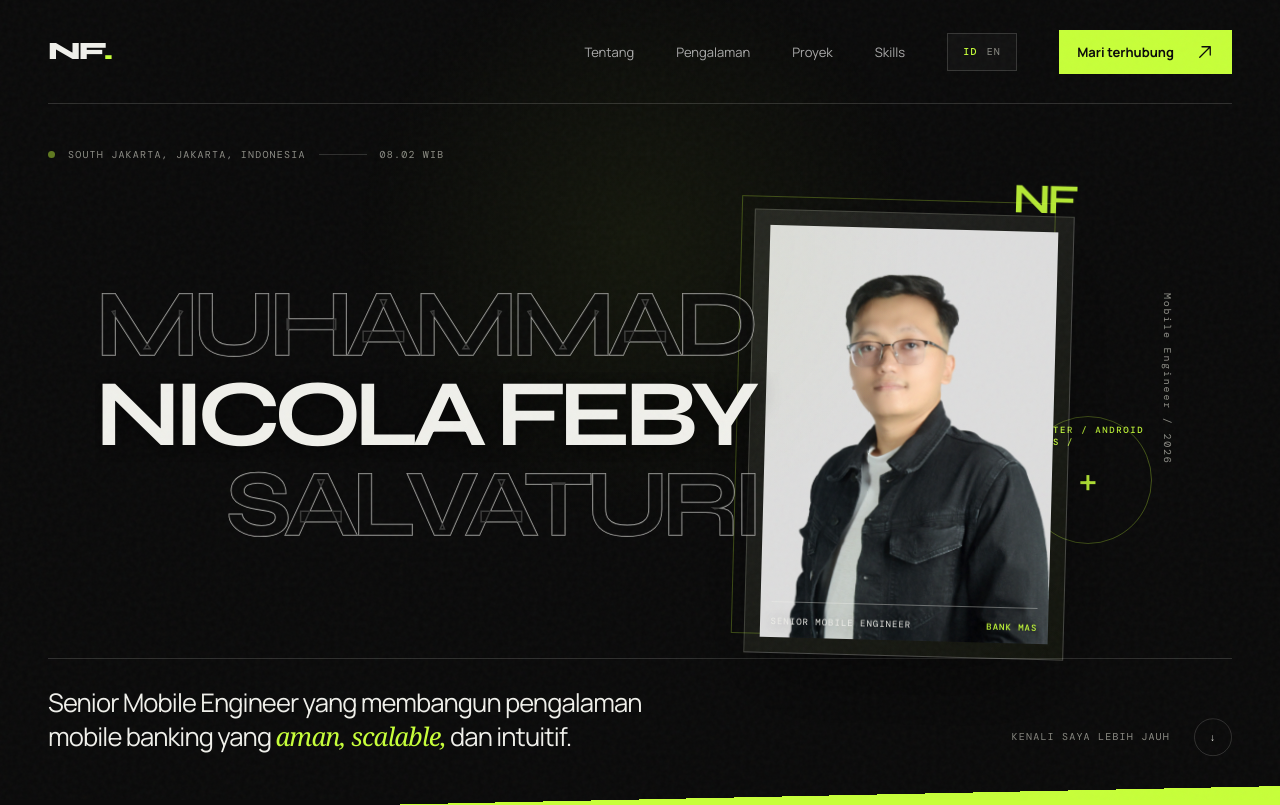
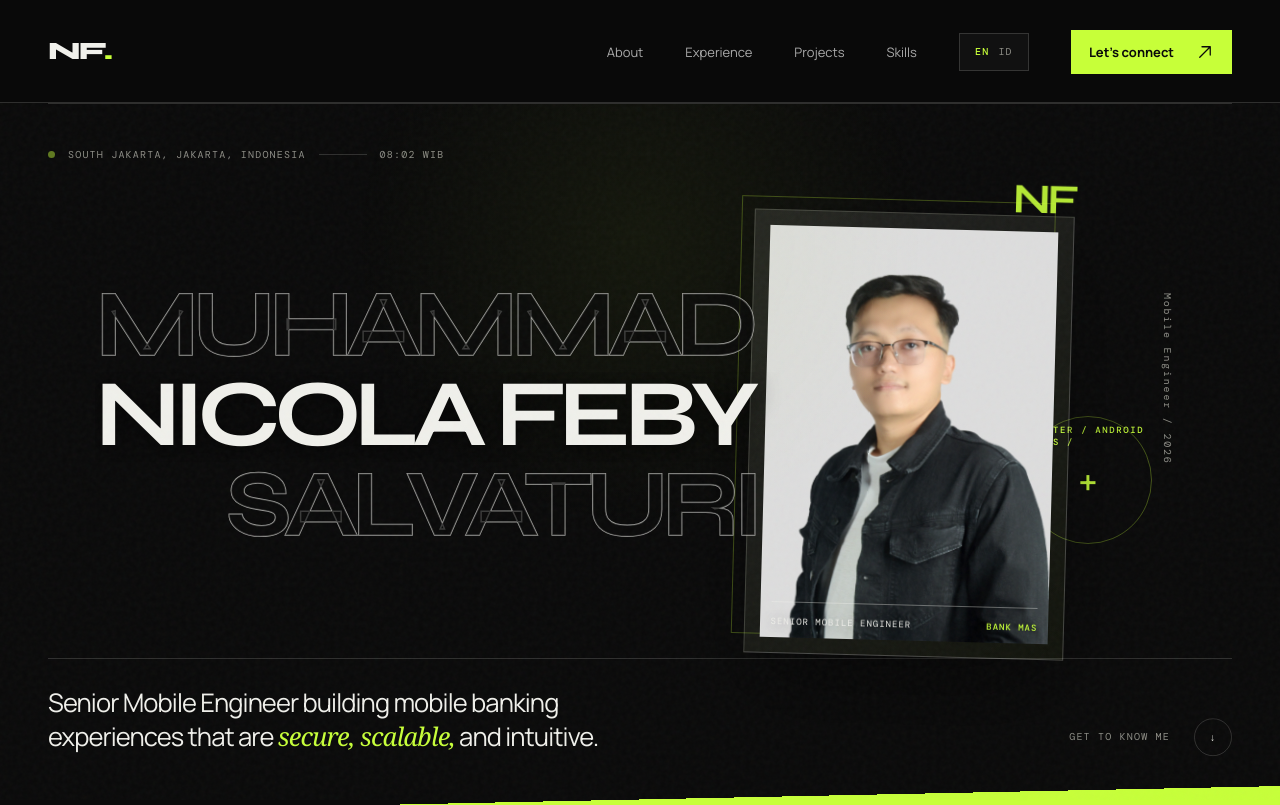
Before and after one commit to nicolafeby/portofolio, a React (Vite) app: page / in a window 1280 px wide. Shown: the top 805 px of the page. Built offline with nearby package versions, Linux system fonts and the light colour scheme; a web font is replaced by a local one.

Commit message:
lock navbar

```diff
--- a/src/App.css
+++ b/src/App.css
@@ -1,6 +1,7 @@
 main {
     position: relative;
     overflow: hidden;
+    padding-top: 104px;
     --pointer-x: 50vw;
     --pointer-y: 30vh;
 }
@@ -46,8 +47,31 @@ svg {
     align-items: center;
     justify-content: space-between;
     border-bottom: 1px solid var(--line);
-    position: relative;
-    z-index: 10;
+    position: fixed;
+    top: 0;
+    left: 50%;
+    transform: translateX(-50%);
+    z-index: 30;
+    background: rgba(10, 10, 10, .88);
+    backdrop-filter: blur(18px);
+    -webkit-backdrop-filter: blur(18px);
+}
+
+.nav::before {
+    content: '';
+    position: absolute;
+    top: 0;
+    bottom: 0;
+    left: 50%;
+    width: 100vw;
+    transform: translateX(-50%);
+    background: inherit;
+    border-bottom: inherit;
+    z-index: -1;
+}
+
+section[id] {
+    scroll-margin-top: 104px;
 }
 
 .monogram {
@@ -947,12 +971,20 @@ footer a {
 }
 
 @media (max-width:900px) {
+    main {
+        padding-top: 80px;
+    }
+
     .shell {
         width: min(100% - 40px, 700px);
     }
 
     .nav {
         height: 80px;
+    }
+
+    section[id] {
+        scroll-margin-top: 80px;
     }
 
     .menu-button {
--- a/src/App.jsx
+++ b/src/App.jsx
@@ -10,7 +10,6 @@ const profile = {
   name: 'Muhammad Nicola Feby Salvaturi',
   role: 'Senior Mobile Engineer',
   company: 'PT Bank Multiarta Sentosa Tbk (Bank MAS)',
-  location: 'South Jakarta, Jakarta, Indonesia',
   linkedin: 'https://www.linkedin.com/in/nicola-feby',
   instagram: 'https://www.instagram.com/nicolafeby/',
   phone: '+6289514785353',
@@ -33,6 +32,7 @@ const copy = {
       contact: 'Mari terhubung',
     },
     hero: {
+      location: 'Jakarta Selatan, Jakarta, Indonesia',
       kicker: 'Mobile Engineer / 2026',
       imageAlt: `Potret ${profile.name}`,
       captionRole: 'Senior Mobile Engineer',
@@ -95,6 +95,7 @@ const copy = {
       contact: "Let's connect",
     },
     hero: {
+      location: 'South Jakarta, Jakarta, Indonesia',
       kicker: 'Mobile Engineer / 2026',
       imageAlt: `Portrait of ${profile.name}`,
       captionRole: 'Senior Mobile Engineer',
@@ -291,7 +292,7 @@ const skillItems = {
 
 function App() {
   const [menuOpen, setMenuOpen] = useState(false)
-  const [language, setLanguage] = useState('id')
+  const [language, setLanguage] = useState('en')
   const [time, setTime] = useState('')
   const pageRef = useRef(null)
   const t = copy[language]
@@ -343,7 +344,7 @@ function App() {
       </nav>
 
       <section className="hero shell" id="home">
-        <div className="hero-eyebrow"><span className="status-dot" /><span>{profile.location}</span><span className="eyebrow-line" /><span>{time} {t.hero.timezone}</span></div>
+        <div className="hero-eyebrow"><span className="status-dot" /><span>{t.hero.location}</span><span className="eyebrow-line" /><span>{time} {t.hero.timezone}</span></div>
         <div className="hero-heading">
           <p className="hero-kicker">{t.hero.kicker}</p>
           <figure className="hero-portrait reveal">
```
